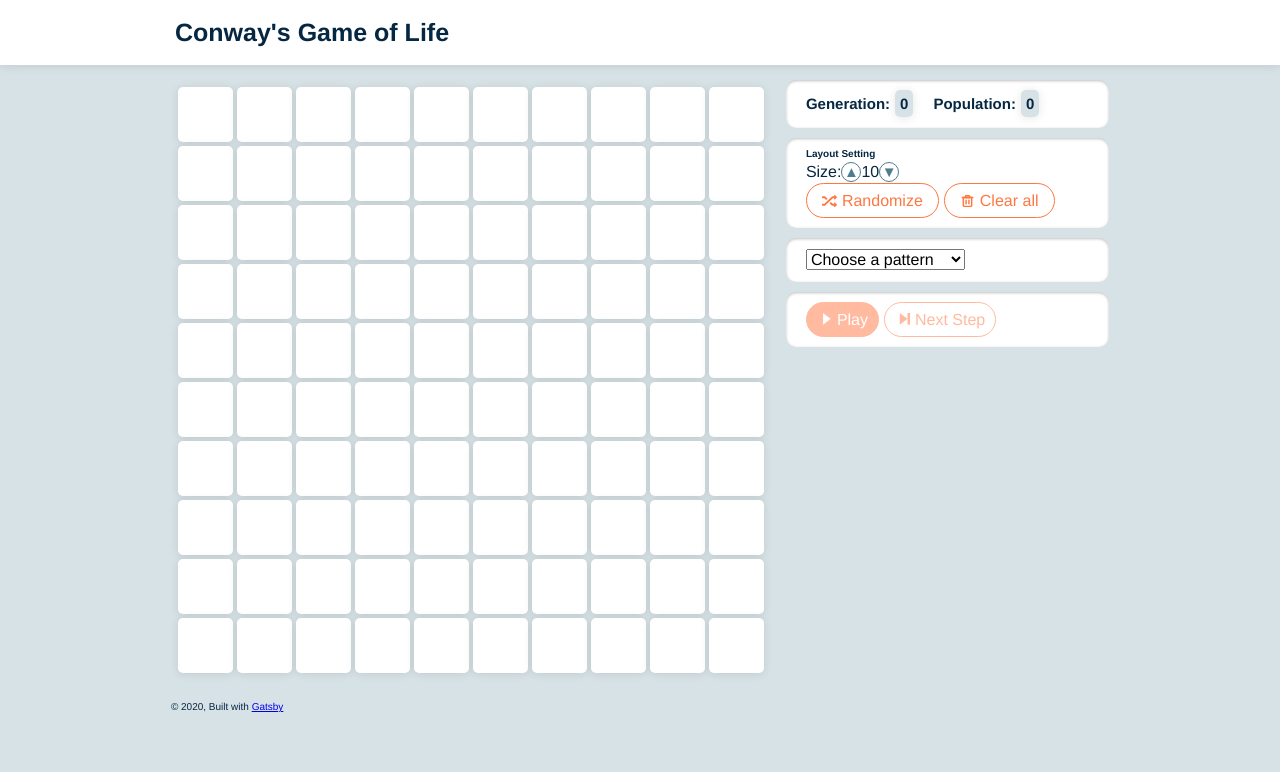
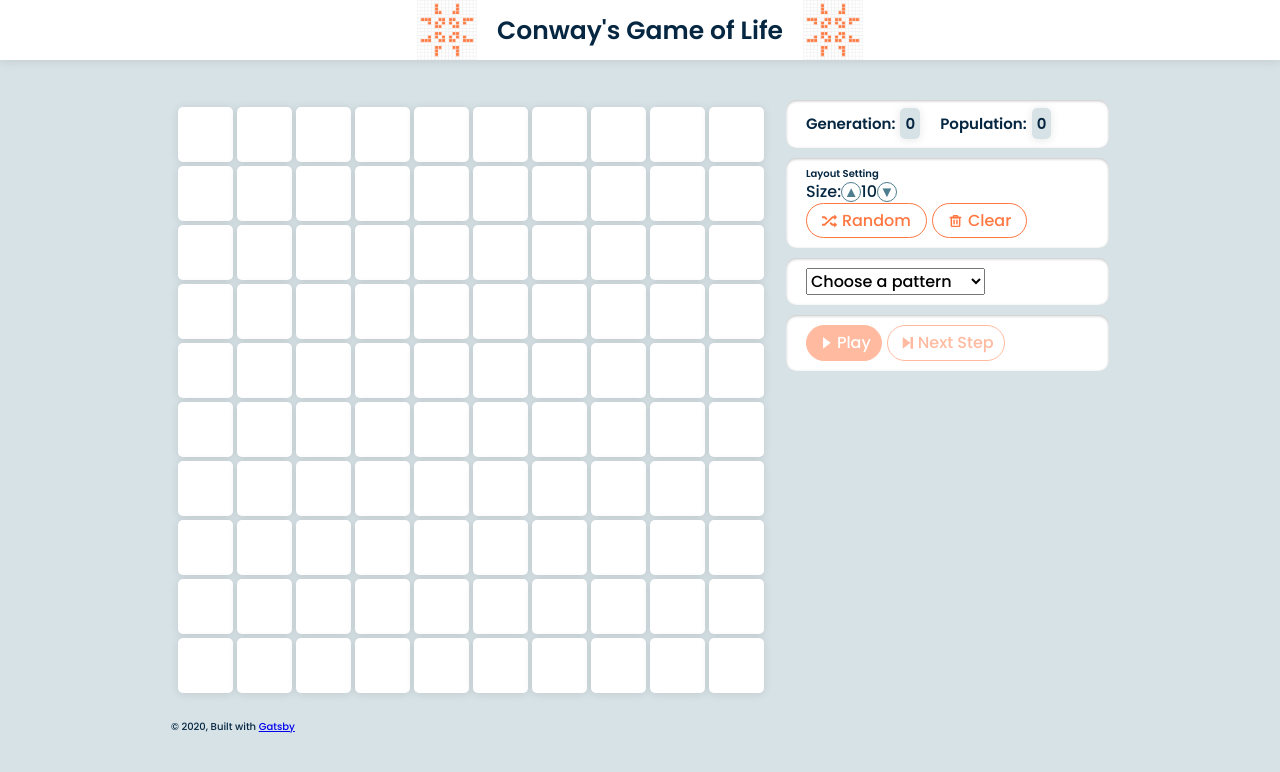
Before and after one commit to baadaa/game-of-life, a Gatsby site: page / in a window 1280 px wide. Built offline with nearby package versions, Linux system fonts and the light colour scheme; Gatsby itself is replaced by a stand-in of ours.

Commit message:
add font and icon graphic

```diff
--- a/src/components/header.js
+++ b/src/components/header.js
@@ -1,32 +1,43 @@
 import React from 'react';
+import styled from 'styled-components';
+import icon from '../images/game_of_life_pulsar.gif';
+
+const HeaderStyles = styled.header`
+  background: #fff;
+  margin-bottom: 1.45rem;
+  position: absolute;
+  top: 0;
+  left: 0;
+  right: 0;
+  box-shadow: var(--base-shadow);
+  .wrap {
+    padding: 0 1.5rem;
+    display: flex;
+    width: 100%;
+    align-items: center;
+    justify-content: center;
+    margin: 0 auto;
+    max-width: 960px;
+  }
+  .pulsar {
+    width: 60px;
+    height: 60px;
+  }
+  h1 {
+    margin: 0 2rem;
+    line-height: 1;
+    padding: 0;
+  }
+`;
 
 const Header = () => (
-  <header
-    style={{
-      background: `#fff`,
-      marginBottom: `1.45rem`,
-      position: `absolute`,
-      top: 0,
-      left: 0,
-      right: 0,
-      boxShadow: `var(--base-shadow)`,
-    }}
-  >
-    <div
-      style={{
-        padding: '2rem 1.5rem',
-        display: `flex`,
-        width: `100%`,
-        alignItems: 'center',
-        margin: `0 auto`,
-        maxWidth: 960,
-      }}
-    >
-      <h1 style={{ margin: 0, lineHeight: 1, padding: 0 }}>
-        Conway's Game of Life
-      </h1>
+  <HeaderStyles>
+    <div className="wrap">
+      <img className="pulsar" src={icon} alt="" />
+      <h1>Conway's Game of Life</h1>
+      <img className="pulsar" src={icon} alt="" />
     </div>
-  </header>
+  </HeaderStyles>
 );
 
 export default Header;
--- a/src/components/layout.js
+++ b/src/components/layout.js
@@ -1,4 +1,5 @@
 import React from 'react';
+import { Helmet } from 'react-helmet';
 import 'normalize.css';
 import Header from './header';
 import GlobalStyles from '../styles/GlobalStyles';
@@ -6,6 +7,18 @@ import GlobalStyles from '../styles/GlobalStyles';
 const Layout = ({ children }) => (
   <>
     <Header />
+    <Helmet>
+      <link rel="preconnect" href="https://fonts.gstatic.com" />
+      <link
+        href="https://fonts.googleapis.com/css2?family=Poppins:wght@300;500;600;700&display=swap"
+        rel="stylesheet"
+      />
+      <title>Conway's Game of Life</title>
+      <meta
+        name="description"
+        content="Just another Game of Life exercise | B"
+      />
+    </Helmet>
     <GlobalStyles />
     <div
       style={{
--- a/src/pages/index.js
+++ b/src/pages/index.js
@@ -50,6 +50,26 @@ const WrapperStyles = styled.div`
     }
   }
   @media screen and (max-width: 620px) {
+    .world {
+      width: ${gridWidth / 1.3}px;
+      height: ${gridWidth / 1.3}px;
+      flex-basis: ${gridWidth / 1.3}px;
+    }
+    .info {
+      max-width: ${gridWidth / 1.3 - 10}px;
+    }
+  }
+  @media screen and (max-width: 480px) {
+    .world {
+      width: ${gridWidth / 1.6}px;
+      height: ${gridWidth / 1.6}px;
+      flex-basis: ${gridWidth / 1.6}px;
+    }
+    .info {
+      max-width: ${gridWidth / 1.6 - 10}px;
+    }
+  }
+  @media screen and (max-width: 380px) {
     .world {
       width: ${gridWidth / 1.8}px;
       height: ${gridWidth / 1.8}px;
@@ -171,10 +191,22 @@ const Cell = styled.div`
   box-sizing: border-box;
   @media screen and (max-width: 620px) {
     width: ${props =>
+      props.grid ? `${(gridWidth / 1.3 - 10) / props.grid - 4}px` : '10px'};
+    height: ${props =>
+      props.grid ? `${(gridWidth / 1.3 - 10) / props.grid - 4}px` : '10px'};
+    border-radius: 2px;
+  }
+  @media screen and (max-width: 480px) {
+    width: ${props =>
+      props.grid ? `${(gridWidth / 1.6 - 10) / props.grid - 4}px` : '10px'};
+    height: ${props =>
+      props.grid ? `${(gridWidth / 1.6 - 10) / props.grid - 4}px` : '10px'};
+  }
+  @media screen and (max-width: 380px) {
+    width: ${props =>
       props.grid ? `${(gridWidth / 1.8 - 10) / props.grid - 4}px` : '10px'};
     height: ${props =>
       props.grid ? `${(gridWidth / 1.8 - 10) / props.grid - 4}px` : '10px'};
-    border-radius: 2px;
   }
 `;
 const IndexPage = () => {
@@ -319,10 +351,10 @@ const IndexPage = () => {
                 disabled={isPlaying}
                 onClick={() => randomize()}
               >
-                <RandomIcon /> Randomize
+                <RandomIcon /> Random
               </button>
               <button className="layout" type="button" onClick={() => reset()}>
-                <DeleteIcon /> Clear all
+                <DeleteIcon /> Clear
               </button>
             </div>
           </div>
--- a/src/styles/GlobalStyles.js
+++ b/src/styles/GlobalStyles.js
@@ -82,7 +82,7 @@ const GlobalStyles = createGlobalStyle`
     }
     margin: 0;
     padding: 0;
-    padding-top: 8rem;
+    padding-top: 10rem;
     min-height: 100vh;
     position: relative;
   }
```
Also changed, not shown: src/images/game_of_life_pulsar.gif (added).
